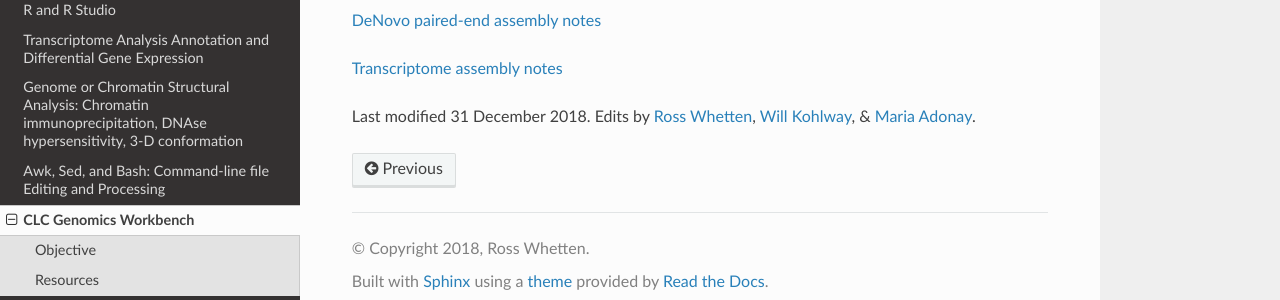
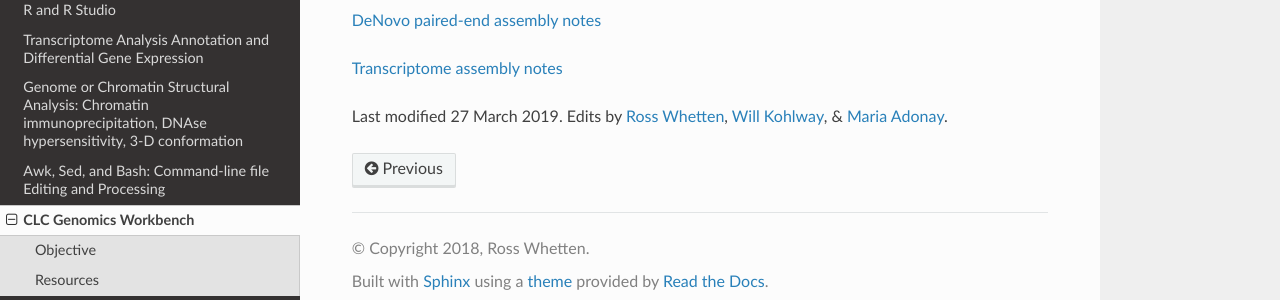
Before and after one commit to rwhetten/DeepSeqAnalysis, a Sphinx documentation site: the page built from docs/source/clc.rst, in a window 1280 px wide. Shown: the part 519-819 px from the top of the page. Built offline with Sphinx 7.4.7 and the Read the Docs theme 2.0.0, drawn with Linux system fonts in a browser that asks for light colours.

Commit message:
Update clc.rst

```diff
--- a/docs/source/clc.rst
+++ b/docs/source/clc.rst
@@ -37,5 +37,5 @@ Resources
 
 
 
-Last modified 31 December 2018.
+Last modified 27 March 2019.
 Edits by `Ross Whetten <https://github.com/rwhetten>`_, `Will Kohlway <https://github.com/wkohlway>`_, & `Maria Adonay <https://github.com/amalgamaria>`_.
```
